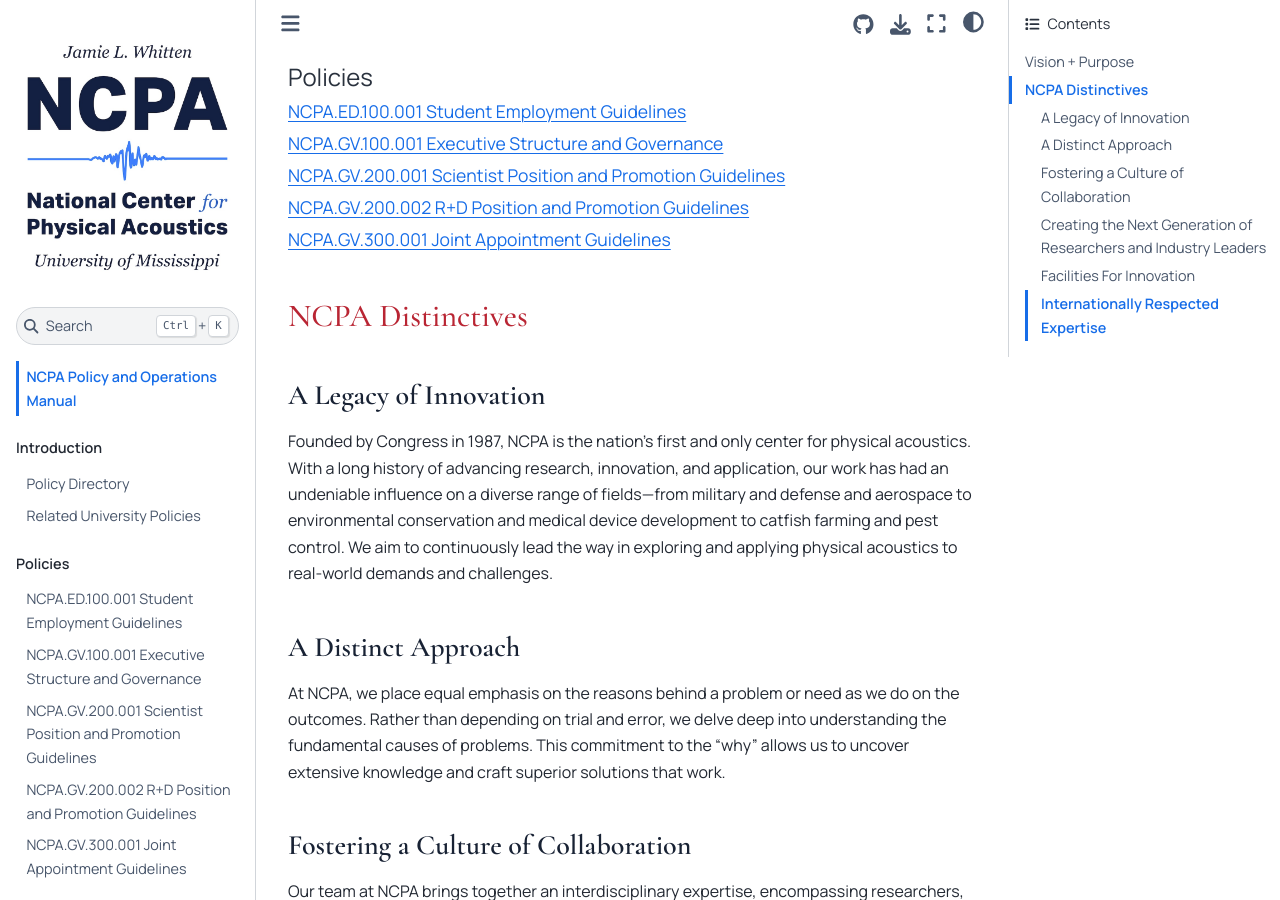
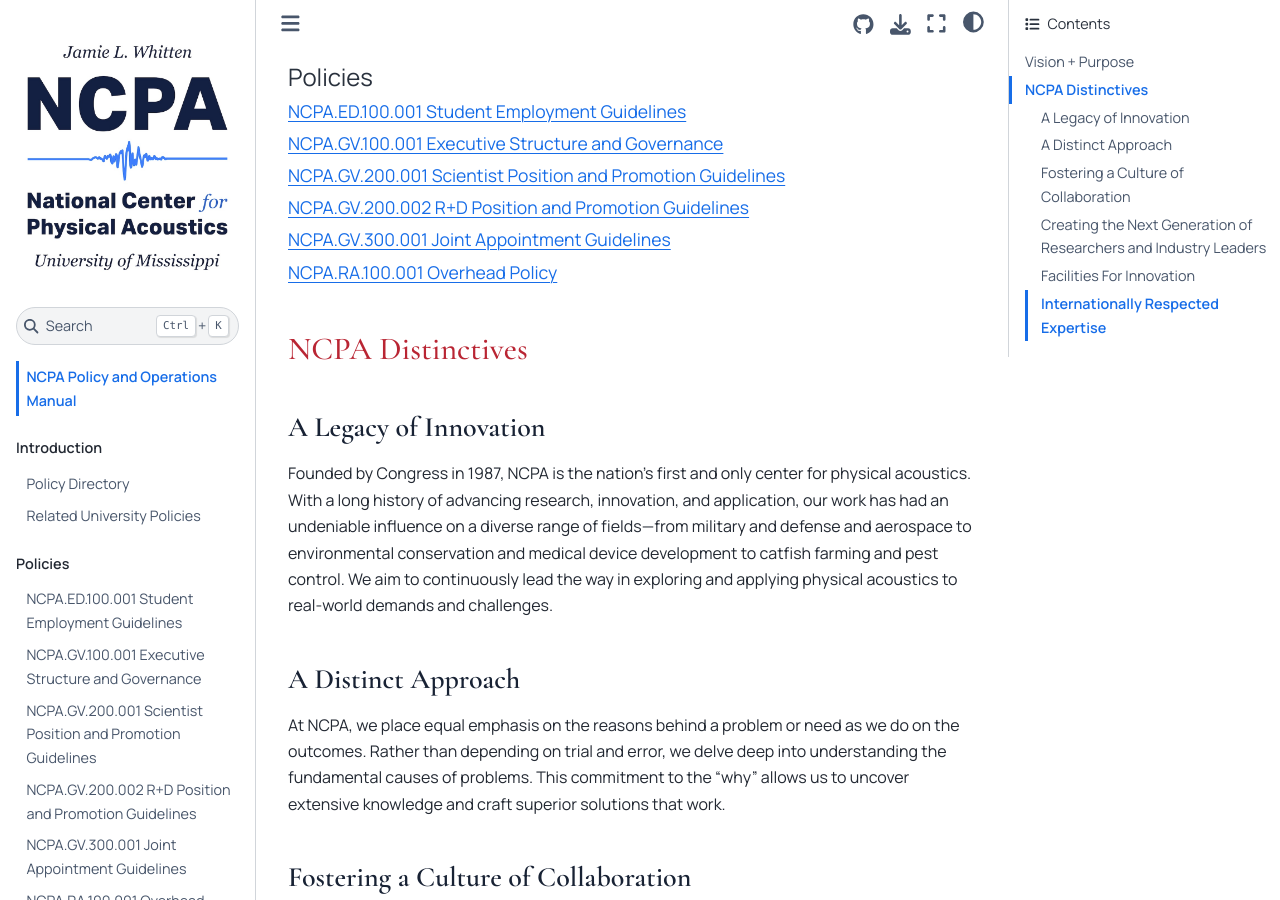
Before and after one commit to docNathanM/ncpa-policies, a Jupyter Book: the page built from book/intro.md, in a window 1280 px wide and 900 px high, scrolled down 960 px. Built offline with Jupyter Book 1.0.4 settings and Sphinx 7.4.7 and the Sphinx Book theme 1.1.4, drawn with Linux system fonts in a browser that asks for light colours; some of the changed text lies outside the part shown.

Commit message:
Update _toc.yml

```diff
--- a/book/_toc.yml
+++ b/book/_toc.yml
@@ -20,3 +20,5 @@
         title: NCPA.GV.200.002 R+D Position and Promotion Guidelines
       - file: policyfiles/NCPA.GV.300.001_active_2013-12-31_jointAppointmentGuidelines
         title: NCPA.GV.300.001 Joint Appointment Guidelines
+      - file: policyfiles/NCPA.RA.100.001_overheadPolicy
+        title: NCPA.RA.100.001 Overhead Policy
```
